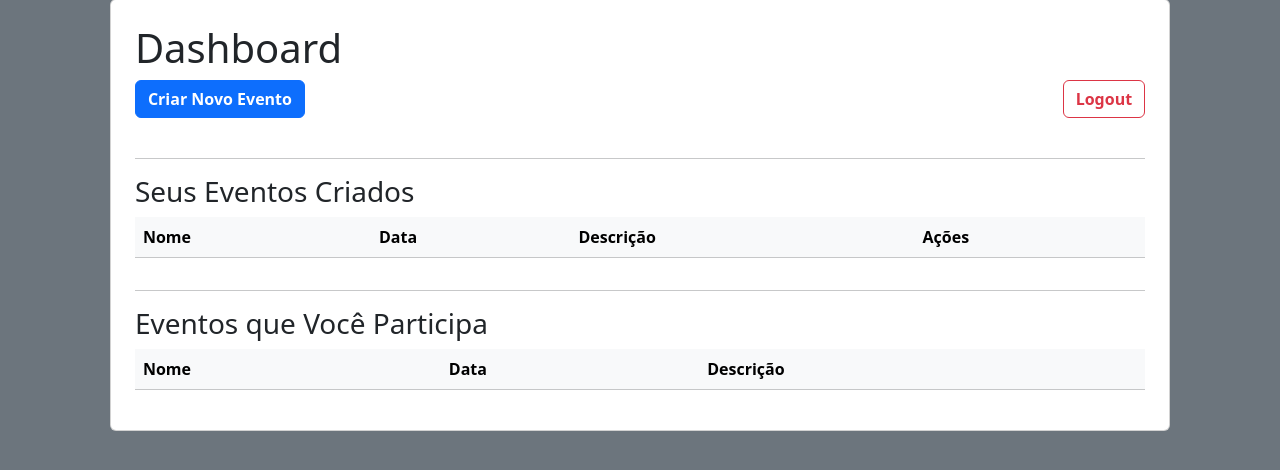
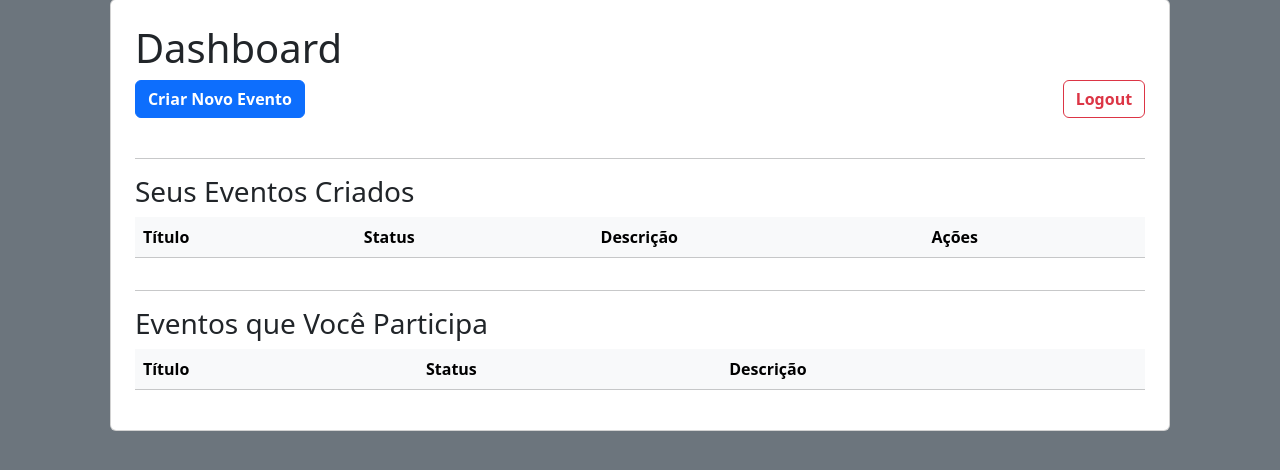
Before and after one commit to Gustavo-Lucio/Task-Manager, a Python web app: template templates/dashboard.html in a window 1280 px wide. Shown: the part 185-655 px from the top of the page. Run offline with Jinja, Linux system fonts and the light colour scheme; the template is opened without the code that fills it, so the values that code supplies are empty.

Commit message:
concertar status

```diff
--- a/models.py
+++ b/models.py
@@ -24,8 +24,8 @@ event_participants = db.Table('event_participants',
 
 class Event(db.Model):
     id = db.Column(db.Integer, primary_key=True)
-    nome = db.Column(db.String(100), nullable=False)
-    data_evento = db.Column(db.Date, nullable=False)
+    titulo = db.Column(db.String(100), nullable=False)
+    status = db.Column(db.String(20), nullable=False)
     descricao = db.Column(db.String(200), nullable=False)
     user_id = db.Column(db.Integer, db.ForeignKey('user.id'), nullable=False)
 
--- a/templates/dashboard.html
+++ b/templates/dashboard.html
@@ -5,62 +5,6 @@
 {% endblock %}
 
  {% block body %}
-<!--   <div class="container vh-100 d-flex justify-content-center align-items-center">-->
-<!--    <div class="card p-4" style="width: 100%; max-width: 95%;">-->
-
-<!--        <h1 class="dash-text">Dashboard</h1>-->
-<!--        <div class="row align-items-start">-->
-<!--            <div class="col">-->
-<!--      <a href="{{ url_for('create_event') }}"> <button type="button" class="btn btn-primary" id="btn-create-dash">Criar Nova Tarefa</button> </a>-->
-<!--    </div>-->
-<!--            <div class="col">-->
-<!--       <a>  </a>-->
-<!--    </div>-->
-<!--            <div class="col">-->
-<!--       <a href="{{ url_for('logout') }}"><button type="button" class="btn btn-outline-danger" id="btn-logout-dash">Logout</button></a>-->
-<!--    </div>-->
-
-
-
-<!--        </div>-->
-<!--        <hr>-->
-<!--        <h3>Todos os Eventos</h3>-->
-
-<!--        <ul>-->
-<!--            {% for event in todos_eventos %}-->
-<!--                <li>{{ event.event_name }} - {{ event.event_date }} - {{ event.description }}</li>-->
-<!--            {% endfor %}-->
-<!--        </ul>-->
-
-
-
-<!--        <hr>-->
-
-<!--        <h3>Eventos Criados</h3>-->
-<!--        <table>-->
-<!--            <tr>-->
-<!--                <th>Título</th>-->
-<!--                <th>Descrição</th>-->
-<!--                <th>Status</th>-->
-<!--            </tr>-->
-<!--            {% for event in meus_eventos %}-->
-<!--                <tr>-->
-<!--                    <td>{{ event.event_name }}</td>-->
-<!--                    <td>{{ event.event_date }}</td>-->
-<!--                    <td>{{ event.description }}</td>-->
-<!--                    <td>-->
-<!--                        <a href="{{ url_for('edit_event', event_id=event.id) }}"><button type="button" class="btn btn-outline-warning">Editar</button></a>-->
-<!--                        <form action="{{ url_for('delete_event', event_id=event.id) }}" method="POST" style="display:inline;">-->
-<!--                            <button type="submit" onclick="return confirm('Você tem certeza que deseja excluir?')" class="btn btn-outline-danger">Excluir</button>-->
-<!--                        </form>-->
-<!--                    </td>-->
-<!--                </tr>-->
-<!--            {% endfor %}-->
-<!--        </table>-->
-
-<!--    </div>-->
-<!--   </div>-->
-
 <div class="container vh-100 d-flex justify-content-center align-items-center">
     <div class="card p-4" style="width: 100%; max-width: 95%;">
 
@@ -86,8 +30,8 @@
         <table class="table table-striped table-hover">
             <thead class="table-light">
                 <tr>
-                    <th scope="col">Nome</th>
-                    <th scope="col">Data</th>
+                    <th scope="col">Título</th>
+                    <th scope="col">Status</th>
                     <th scope="col">Descrição</th>
                     <th scope="col">Ações</th>
                 </tr>
@@ -95,8 +39,18 @@
             <tbody>
                 {% for event in meus_eventos %}
                     <tr>
-                        <td>{{ event.nome }}</td>
-                        <td>{{ event.data_evento }}</td>
+                        <td>{{ event.titulo }}</td>
+                        <td>
+                            <!-- Formulário para alterar o status -->
+                            <form action="{{ url_for('update_status', event_id=event.id) }}" method="POST">
+                                <select name="status" class="form-select form-select-sm">
+                                    <option value="Pendente" {% if event.status == 'Pendente' %}selected{% endif %}>Pendente</option>
+                                    <option value="Em andamento" {% if event.status == 'Em andamento' %}selected{% endif %}>Em andamento</option>
+                                    <option value="Concluída" {% if event.status == 'Concluída' %}selected{% endif %}>Concluída</option>
+                                </select>
+                                <button type="submit" class="btn btn-outline-primary btn-sm mt-2">Atualizar Status</button>
+                            </form>
+                        </td>
                         <td>{{ event.descricao }}</td>
                         <td>
                             <a href="{{ url_for('edit_event', event_id=event.id) }}">
@@ -118,16 +72,16 @@
         <table class="table table-striped table-hover">
             <thead class="table-light">
                 <tr>
-                    <th scope="col">Nome</th>
-                    <th scope="col">Data</th>
+                    <th scope="col">Título</th>
+                    <th scope="col">Status</th>
                     <th scope="col">Descrição</th>
                 </tr>
             </thead>
             <tbody>
                 {% for event in eventos_participante %}
                     <tr>
-                        <td>{{ event.nome }}</td>
-                        <td>{{ event.data_evento }}</td>
+                        <td>{{ event.titulo }}</td>
+                        <td>{{ event.status }}</td>
                         <td>{{ event.descricao }}</td>
                     </tr>
                 {% endfor %}
@@ -135,6 +89,4 @@
         </table>
     </div>
 </div>
-
-
 {% endblock %}
```
Also changed, not shown: forms.py (+7 -3 lines), main.py (+25 -13 lines), templates/create_event.html (+12 -33 lines), templates/edit_event.html (+12 -2 lines), instance/event_manager.db.
